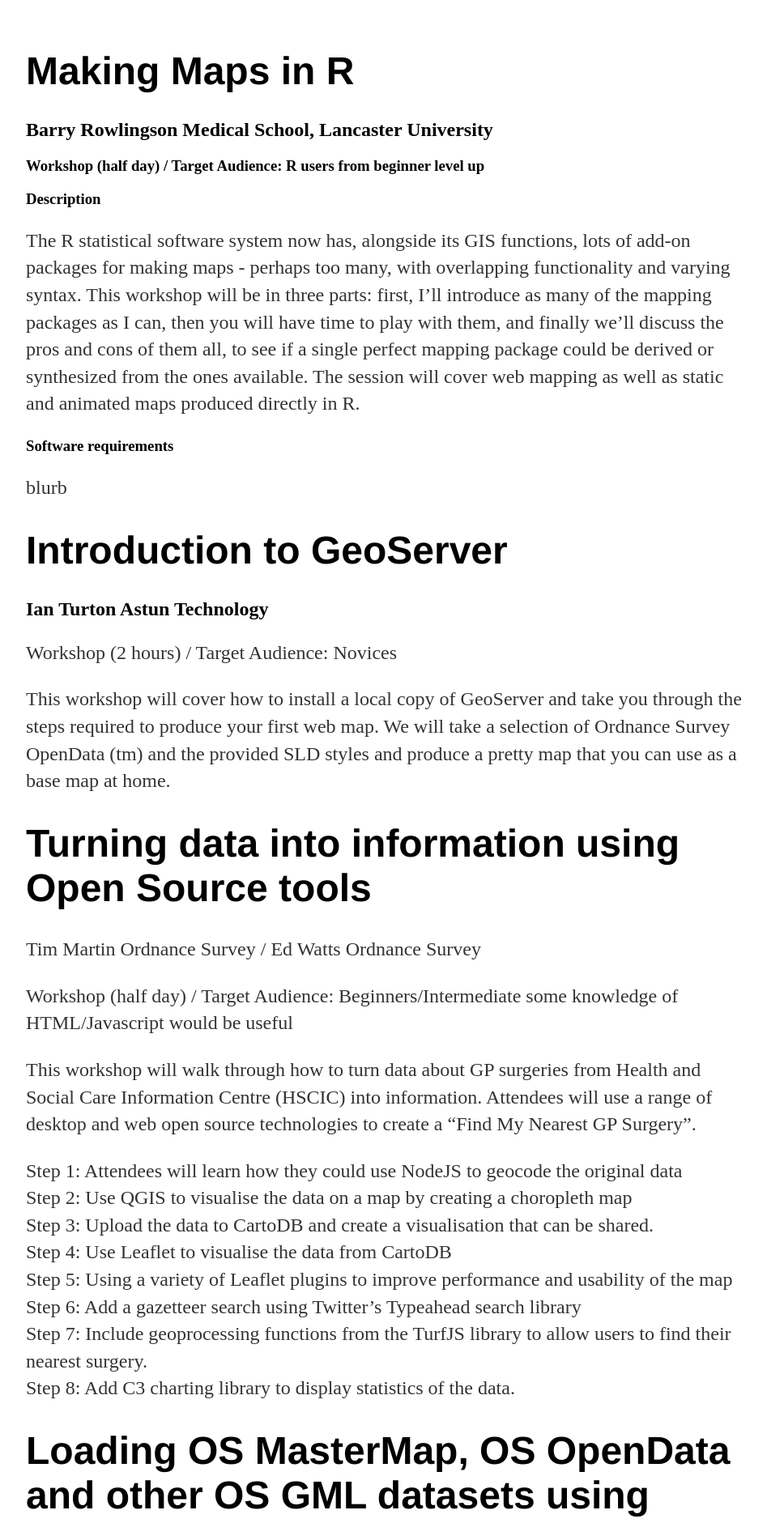
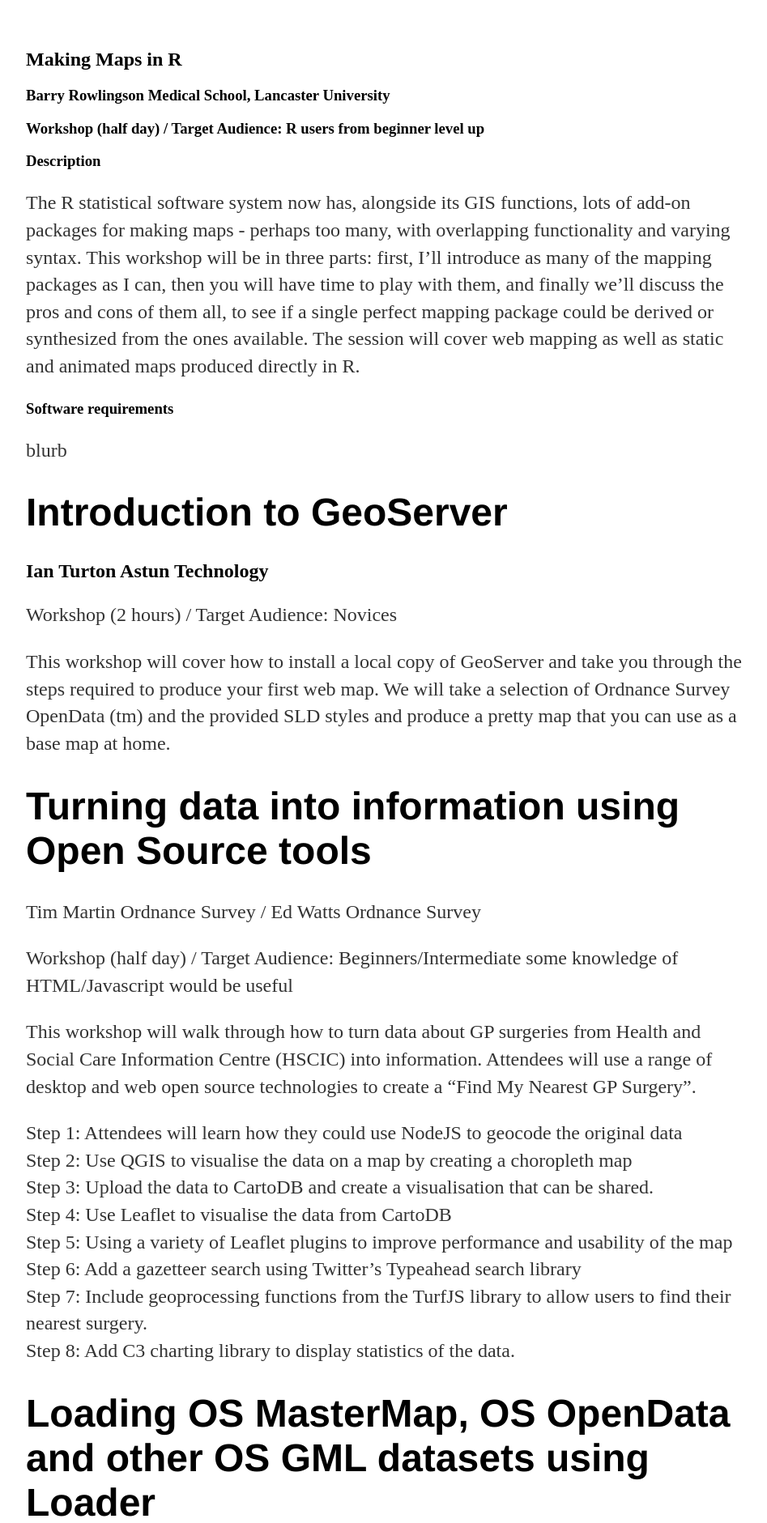
Before and after one commit to walkermatt/aileenh.github.io, a Jekyll site: the page built from foss4guk-workshop-requirements.md, in a window 1280 px wide. Shown: the top 1881 px of the page at 81% size, without its empty margins (160-1107 px from the left). Built offline with Jekyll 4.4.1, drawn with Linux system fonts in a browser that asks for light colours.

```diff
--- a/foss4guk-workshop-requirements.md
+++ b/foss4guk-workshop-requirements.md
@@ -3,9 +3,9 @@ layout: workshops
 title: FOSS4GUK Workshop Requirements
 ---
 
-# Making Maps in R #
+## Making Maps in R ##
 
-## Barry Rowlingson Medical School, Lancaster University ##
+### Barry Rowlingson Medical School, Lancaster University ###
 
 ### Workshop (half day) / Target Audience: R users from beginner level up ###
 
```
